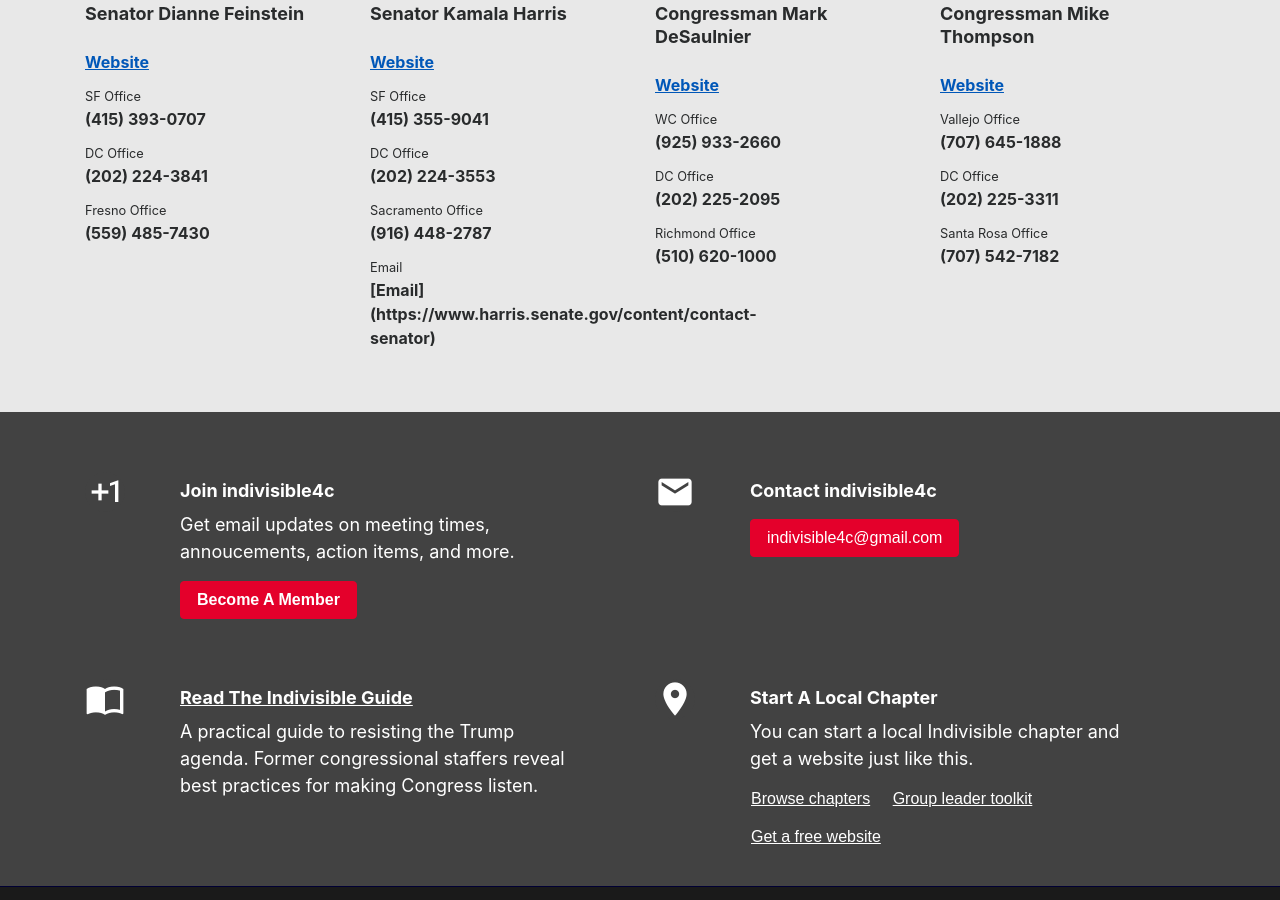
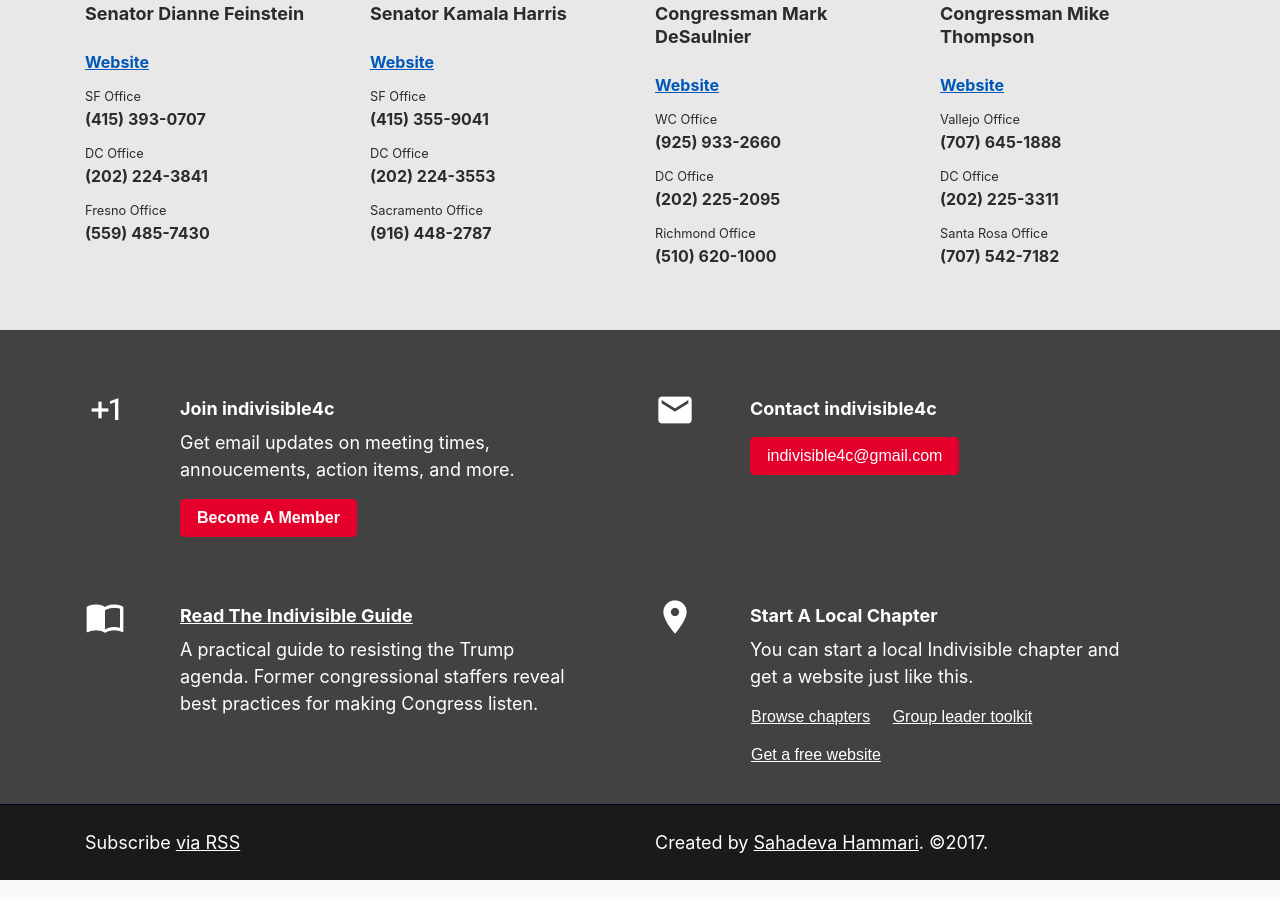
Before and after one commit to IndivisibleTemplate/BasicTemplate, a Jekyll site: the page built from index.html, in a window 1280 px wide and 900 px high, scrolled down 3259 px. Built offline with Jekyll 4.4.1, drawn with Linux system fonts in a browser that asks for light colours; nearby versions of some CDN libraries; the list of posts is cut into pages by our own code; comment, search, counter and statistics services are not loaded.

Commit message:
Updated Sen Kamala Harris

```diff
--- a/_representatives/sen-kamala-harris.markdown
+++ b/_representatives/sen-kamala-harris.markdown
@@ -6,6 +6,5 @@
   SF Office: "(415) 355-9041"
   DC Office: "(202) 224-3553"
   Sacramento Office: "(916) 448-2787"
-  Email: "[Email](https://www.harris.senate.gov/content/contact-senator)"
 website: https://www.harris.senate.gov/
 ---
```
